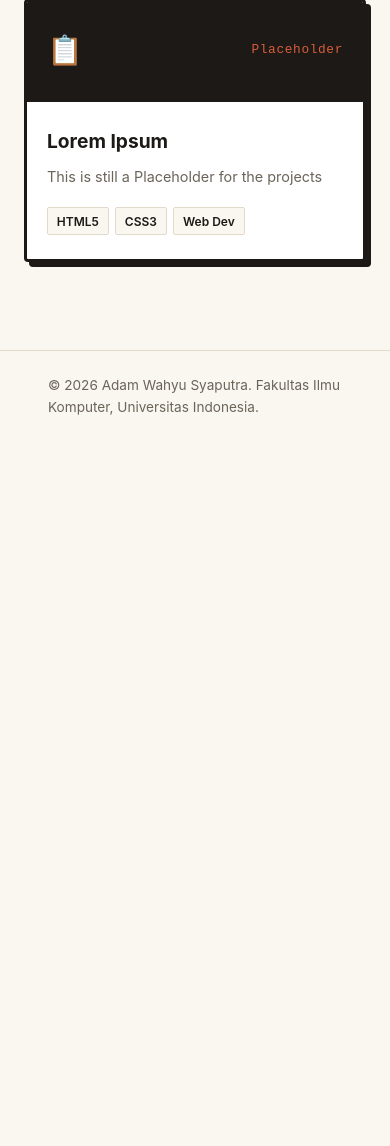
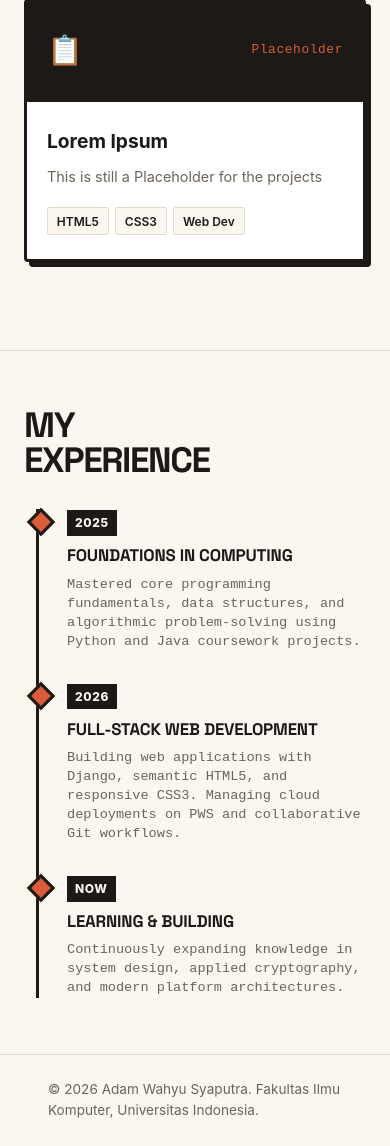
Before and after one commit to adamwsyaputra/myportofolio, a Django app: page / in a window 390 px wide. Shown: the part 2572-3718 px from the top of the page. Before the commit the page ends 2987 px from the top, so only its background shows below. Run offline with Django 5.2, Linux system fonts and the light colour scheme.

Commit message:
feat(experience): add timeline section

```diff
--- a/static/css/style.css
+++ b/static/css/style.css
@@ -180,6 +180,7 @@ html {
   scroll-behavior: smooth;
 }
 
+/* --- Skills Section --- */
 .skills-section {
   padding: 4.5rem 0;
   border-top: 1px solid var(--line);
@@ -245,6 +246,7 @@ html {
   line-height: 1.5;
 }
 
+/* --- Projects Section --- */
 .projects-section {
   padding: 4.5rem 0 5.5rem;
   border-top: 1px solid var(--line);
@@ -335,7 +337,93 @@ html {
   border-radius: 2px;
 }
 
+/* --- Experience Timeline --- */
+.experience-section {
+  padding: 5rem 0;
+  border-top: 1px solid var(--line);
+  background-color: var(--paper);
+}
+
+.exp-grid {
+  display: grid;
+  grid-template-columns: 32% 1fr;
+  gap: 3rem;
+}
+
+.exp-title {
+  font-family: "Space Grotesk", -apple-system, sans-serif;
+  font-size: 2.75rem;
+  line-height: 0.9;
+  letter-spacing: -0.04em;
+  color: var(--ink);
+  text-transform: uppercase;
+}
+
+.exp-title span {
+  color: var(--ink);
+}
+
+.timeline {
+  border-left: 4px solid var(--ink);
+  padding-left: 2rem;
+  display: flex;
+  flex-direction: column;
+  gap: 2.25rem;
+}
+
+.timeline-item {
+  position: relative;
+}
+
+/* Red Diamond Node */
+.timeline-item::before {
+  content: "";
+  position: absolute;
+  left: calc(-2rem - 11px);
+  top: 4px;
+  width: 16px;
+  height: 16px;
+  background: var(--accent);
+  border: 3px solid var(--ink);
+  transform: rotate(45deg);
+}
+
+.timeline-year {
+  display: inline-block;
+  background: var(--ink);
+  color: var(--paper);
+  font-size: 0.75rem;
+  font-weight: 800;
+  padding: 0.2rem 0.5rem;
+  margin-bottom: 0.4rem;
+  letter-spacing: 0.05em;
+}
+
+.timeline-item h3 {
+  font-family: "Space Grotesk", -apple-system, sans-serif;
+  font-size: 1.15rem;
+  font-weight: 700;
+  text-transform: uppercase;
+  letter-spacing: -0.01em;
+  margin-bottom: 0.35rem;
+  color: var(--ink);
+}
+
+.timeline-item p {
+  font-family: "Courier New", Courier, monospace;
+  font-size: 0.9rem;
+  line-height: 1.45;
+  color: var(--text-muted);
+  max-width: 580px;
+}
+
 @media (max-width: 600px) {
+  .site-header nav {
+    gap: 1rem;
+    overflow-x: auto;
+    padding-bottom: 0.25rem;
+  }
+
   .hero-grid {
     grid-template-columns: 1fr;
     grid-template-areas:
@@ -362,4 +450,71 @@ html {
   .tilt-right {
     transform: none;
   }
+
+  .experience-section {
+    padding: 3.5rem 0;
+  }
+
+  .exp-grid {
+    grid-template-columns: 1fr;
+    gap: 2rem;
+  }
+
+  .exp-title {
+    font-size: 2.2rem;
+    line-height: 1;
+  }
+
+  .timeline {
+    border-left: 3px solid var(--ink);
+    padding-left: 1.75rem;
+    margin-left: 0.75rem;
+    gap: 2rem;
+  }
+
+  .timeline-item::before {
+    left: calc(-1.75rem - 8.5px);
+    top: 3px;
+    width: 14px;
+    height: 14px;
+  }
+
+  .timeline-item h3 {
+    font-size: 1.05rem;
+  }
+
+  .timeline-item p {
+    font-size: 0.85rem;
+    line-height: 1.4;
+  }
+
+  .contact-section {
+    padding: 3.5rem 0 4.5rem;
+  }
+
+  .contact-panel {
+    padding: 2rem 1.25rem;
+    transform: none;
+    box-shadow: 6px 6px 0 var(--accent);
+  }
+
+  .heading-sub {
+    font-size: 1.75rem;
+  }
+
+  .heading-main {
+    font-size: 2.5rem;
+  }
+
+  .contact-button {
+    width: 100%;
+    justify-content: space-between;
+    font-size: 0.85rem;
+    padding: 0.75rem 1rem;
+  }
+
+  .contact-links {
+    flex-wrap: wrap;
+    gap: 1rem;
+  }
 }
--- a/templates/index.html
+++ b/templates/index.html
@@ -130,6 +130,34 @@
         </div>
       </div>
     </section>
+
+   <section class="experience-section" id="experience">
+      <div class="container exp-grid">
+        <div class="exp-header">
+          <h2 class="exp-title">MY<br><span>EXPERIENCE</span></h2>
+        </div>
+
+        <div class="timeline">
+          <article class="timeline-item">
+            <span class="timeline-year">2025</span>
+            <h3>FOUNDATIONS IN COMPUTING</h3>
+            <p>Mastered core programming fundamentals, data structures, and algorithmic problem-solving using Python and Java coursework projects.</p>
+          </article>
+
+          <article class="timeline-item">
+            <span class="timeline-year">2026</span>
+            <h3>FULL-STACK WEB DEVELOPMENT</h3>
+            <p>Building web applications with Django, semantic HTML5, and responsive CSS3. Managing cloud deployments on PWS and collaborative Git workflows.</p>
+          </article>
+
+          <article class="timeline-item">
+            <span class="timeline-year">NOW</span>
+            <h3>LEARNING & BUILDING</h3>
+            <p>Continuously expanding knowledge in system design, applied cryptography, and modern platform architectures.</p>
+          </article>
+        </div>
+      </div>
+    </section>
   </main>
 
   <footer class="site-footer">
```
